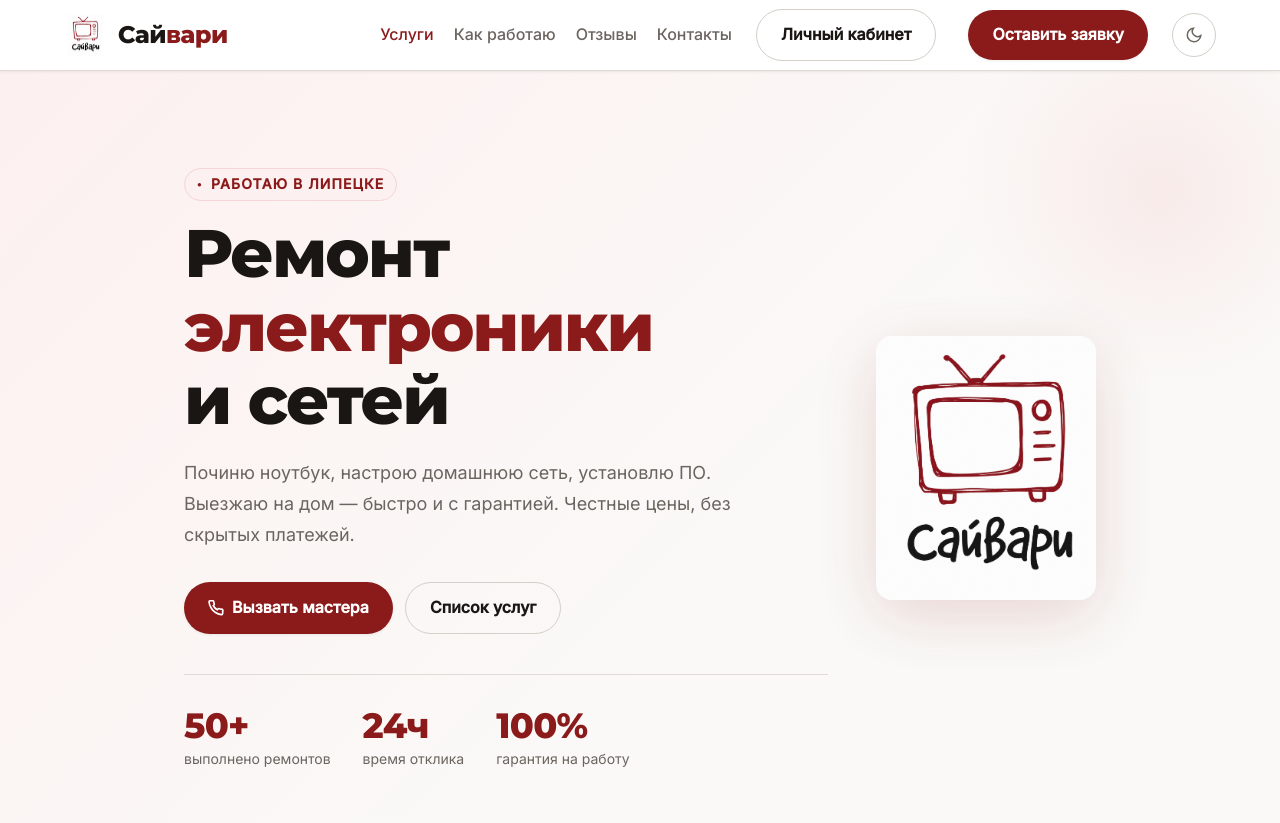
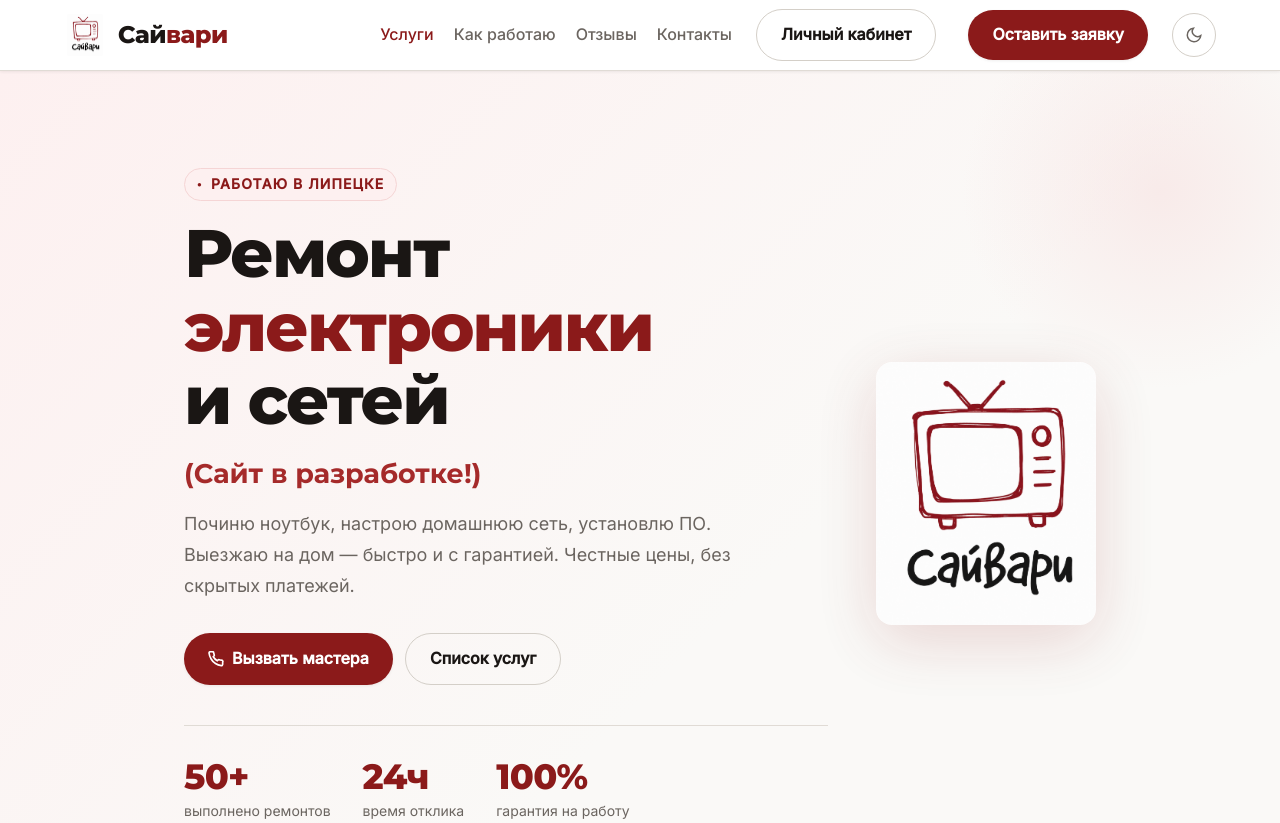
Before and after one commit to Saivari/SaivariWebSite, a plain HTML site: page -www.saivari.ru-/frontend/index.html in a window 1280 px wide. Shown: the top 823 px of the page. Drawn offline with Linux system fonts and the light colour scheme; no server answers.

Commit message:
saivari-release-0.1.1

```diff
--- a/-www.saivari.ru-/frontend/index.html
+++ b/-www.saivari.ru-/frontend/index.html
@@ -87,6 +87,7 @@
               <em>электроники</em><br>
               и сетей
             </h1>
+            <h2 style="color: brown; padding-bottom: 20px;">(Сайт в разработке!)</h2>
 
             <p class="hero__desc">
               Починю ноутбук, настрою домашнюю сеть, установлю ПО.
```
